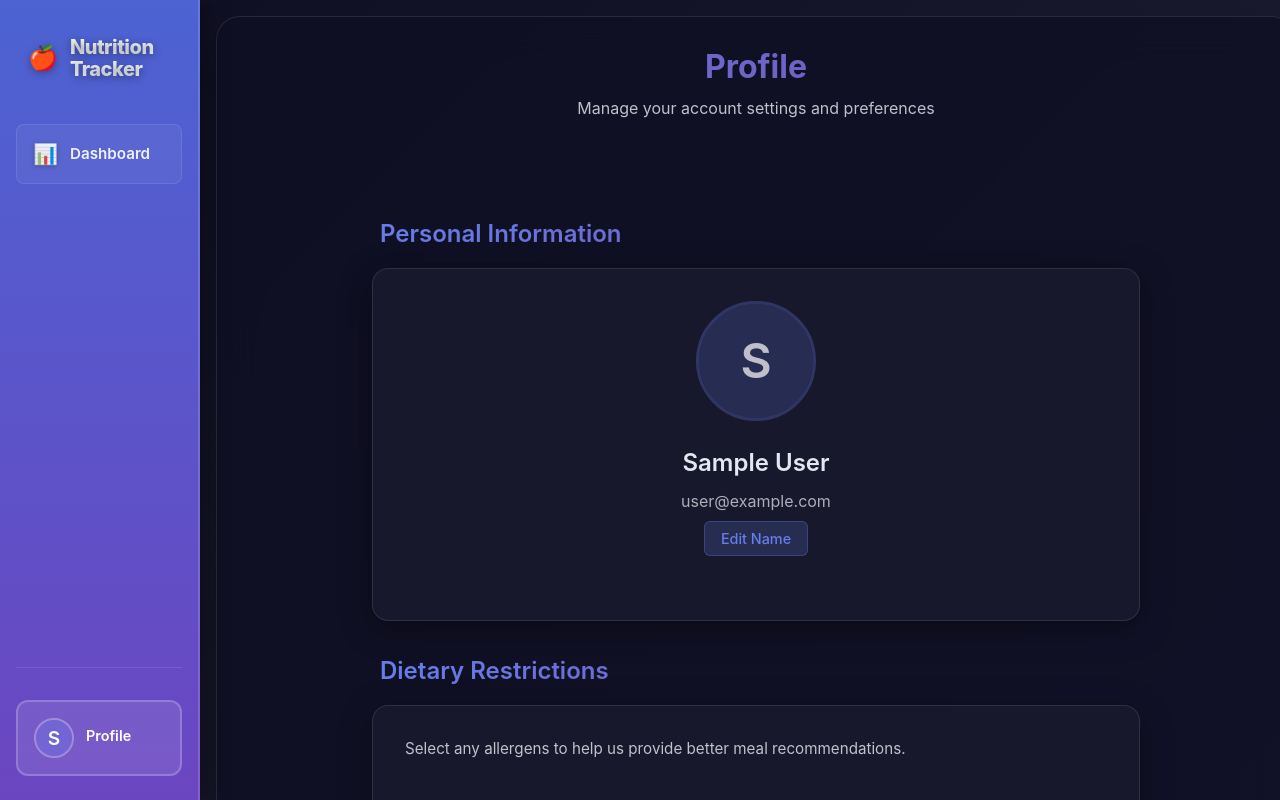
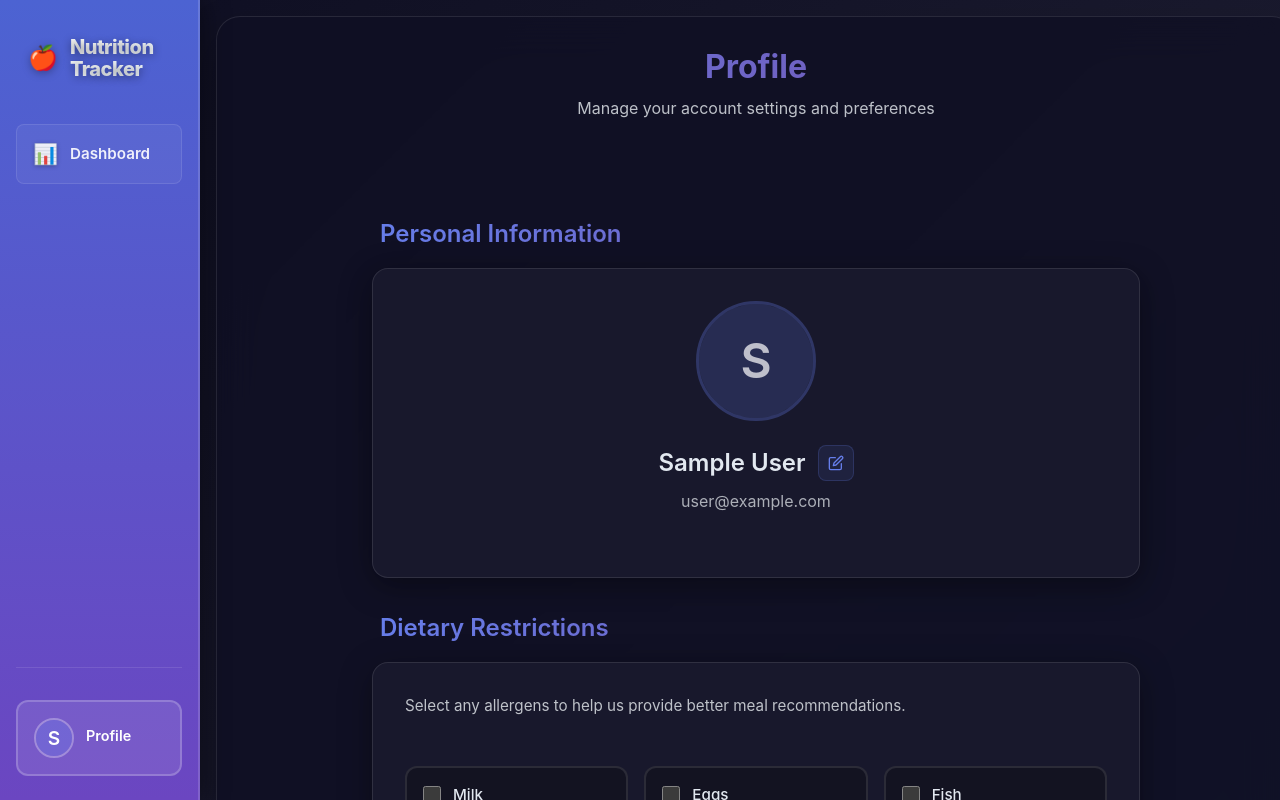
Before and after one commit to cadwalt/On-Campus-Nutrition-Tracker, a React (Vite) app: page /profile in a window 1280 px wide. Shown: the top 800 px of the page. Built offline with nearby package versions, Linux system fonts and the light colour scheme; no server answers; the database is empty; sample sign-in values are in the browser's storage.

Commit message:
Refactor ProfilePage to include editable user name section with styled icon; update App.css for new layout and hover effects.

```diff
--- a/src/App.css
+++ b/src/App.css
@@ -394,6 +394,39 @@ body {
   font-size: 1.5rem;
   font-weight: 600;
   margin-bottom: 0.5rem;
+}
+
+.name-with-edit {
+  display: flex;
+  align-items: center;
+  gap: 0.75rem;
+  margin-bottom: 0.5rem;
+}
+
+.name-with-edit h3 {
+  margin-bottom: 0;
+}
+
+.edit-name-icon {
+  background: rgba(102, 126, 234, 0.1);
+  border: 1px solid rgba(102, 126, 234, 0.2);
+  color: #667eea;
+  padding: 0.5rem;
+  font-size: 0.9rem;
+  border-radius: 8px;
+  cursor: pointer;
+  transition: all 0.3s ease;
+  display: flex;
+  align-items: center;
+  justify-content: center;
+  width: 36px;
+  height: 36px;
+}
+
+.edit-name-icon:hover {
+  background: rgba(102, 126, 234, 0.2);
+  border-color: rgba(102, 126, 234, 0.3);
+  transform: scale(1.05);
 }
 
 .user-email {
--- a/src/pages/ProfilePage.tsx
+++ b/src/pages/ProfilePage.tsx
@@ -217,11 +217,16 @@ const ProfilePage: React.FC = () => {
                   </form>
                 ) : (
                   <>
-                    <h3>{user.displayName || 'User'}</h3>
+                    <div className="name-with-edit">
+                      <h3>{user.displayName || 'User'}</h3>
+                      <button className="edit-name-icon" onClick={handleEditClick} title="Edit name">
+                        <svg width="16" height="16" viewBox="0 0 24 24" fill="none" stroke="currentColor" strokeWidth="2" strokeLinecap="round" strokeLinejoin="round">
+                          <path d="M11 4H4a2 2 0 0 0-2 2v14a2 2 0 0 0 2 2h14a2 2 0 0 0 2-2v-7"/>
+                          <path d="M18.5 2.5a2.121 2.121 0 0 1 3 3L12 15l-4 1 1-4 9.5-9.5z"/>
+                        </svg>
+                      </button>
+                    </div>
                     <p className="user-email">{user.email}</p>
-                    <button className="edit-name-button" onClick={handleEditClick}>
-                      Edit Name
-                    </button>
                   </>
                 )}
               </div>
```
